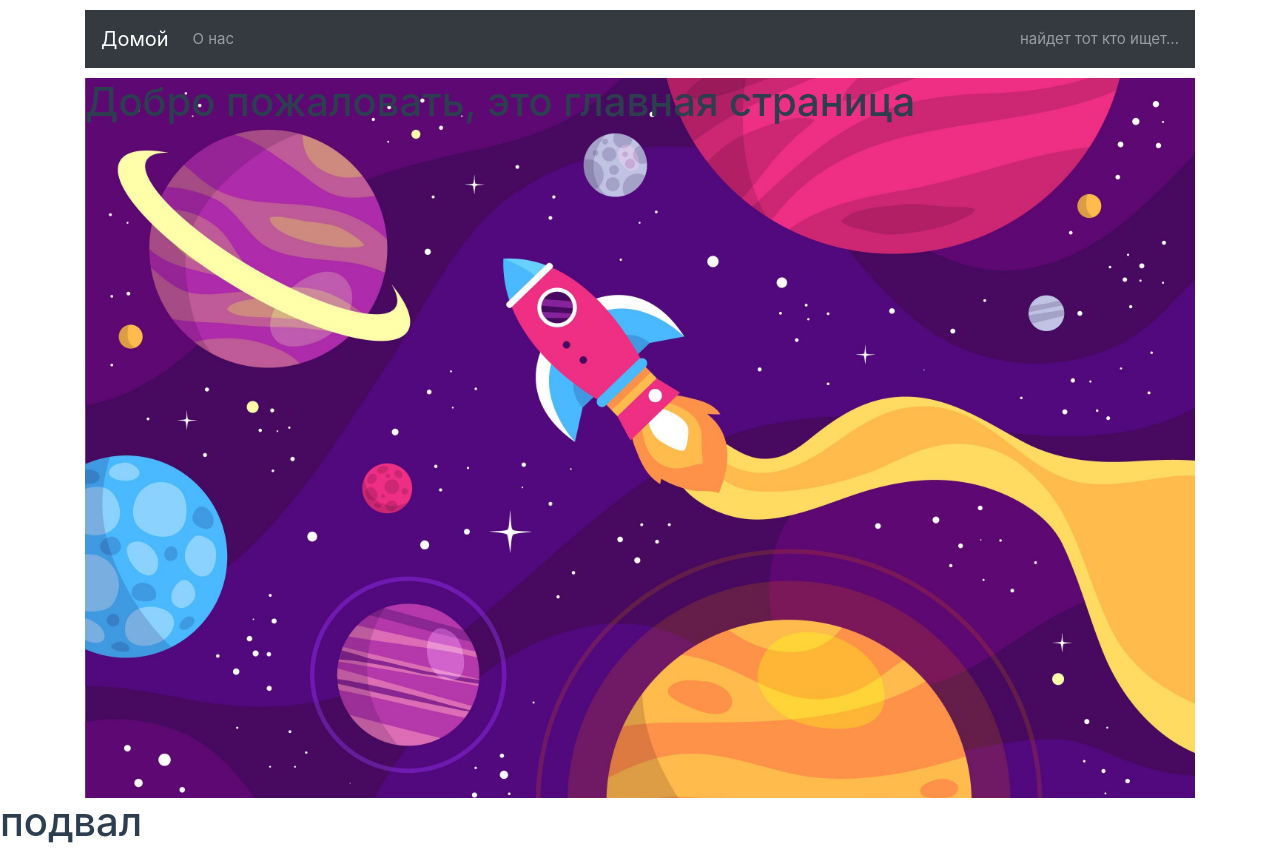
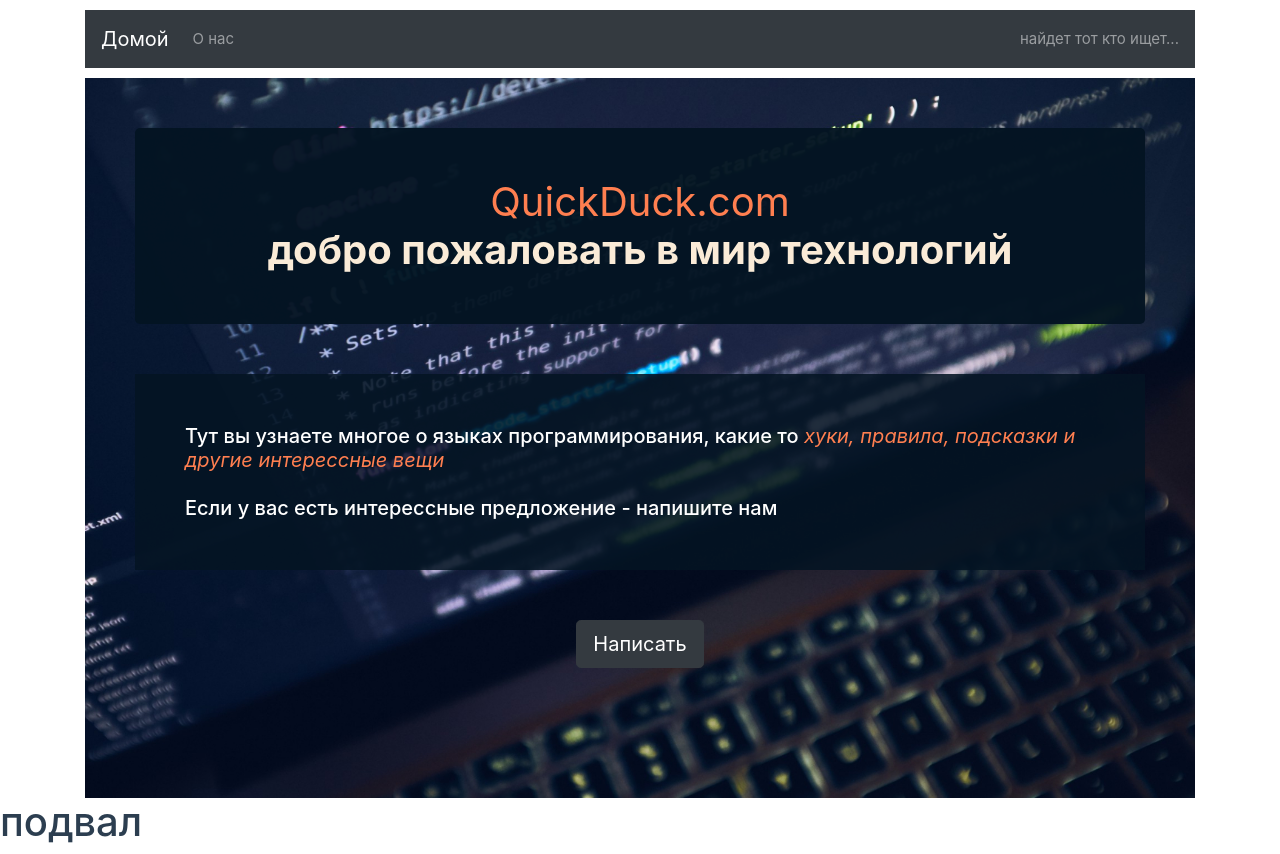
Before and after one commit to Viacheslav1998/quickduck, a Vue app in the folder public/vue-app/: page / in a window 1280 px wide. Built offline with nearby package versions, Linux system fonts and the light colour scheme.

Commit message:
quickfix

```diff
--- a/public/vue-app/src/views/HomeView.vue
+++ b/public/vue-app/src/views/HomeView.vue
@@ -8,16 +8,44 @@
   <div class="container">
     <div class="custom-container">
       <div class="box-1">
-        <img src="/images/m4.jpg" class="img-fluid" alt="img">
+        <img src="/images/m1.jpg" class="img-fluid" alt="img">
       </div>
       <div class="box-2">
-        <h1 class="font-base">Добро пожаловать, это главная страница</h1>
+        <h1 class="font-base display-5"><span style="color: coral;">QuickDuck.com</span> <br> добро пожаловать в мир технологий</h1>
+        <p class="f h5">
+          Тут вы узнаете многое о языках программирования, какие  то <span style="font-style: italic; color: coral;">хуки, правила, подсказки и другие интерессные вещи</span>
+        <br><br>
+          Если у вас есть интерессные предложение - напишите нам
+        </p>
+        <div>
+          <button type="button" class="btn btn-dark btn-lg custom-button">Написать</button>
+        </div>
       </div>
     </div>
   </div>
 </template>
 
 <style scoped>
+.custom-button {
+  display: flex;
+  margin: 0 auto;
+}
+.f {
+  margin: 50px;
+  padding:50px;
+  color: white;
+  background: black;
+  background: rgba(4, 20, 35, 0.87)
+}
+.font-base {
+  text-align: center;
+  color: antiquewhite;
+  font-weight: bold;
+  border-radius: 5px;
+  padding: 50px;
+  margin: 50px;
+  background: rgba(4, 20, 35, 0.97)  ;
+}
 .custom-container {
   position: relative;
   height: 720px;
```
